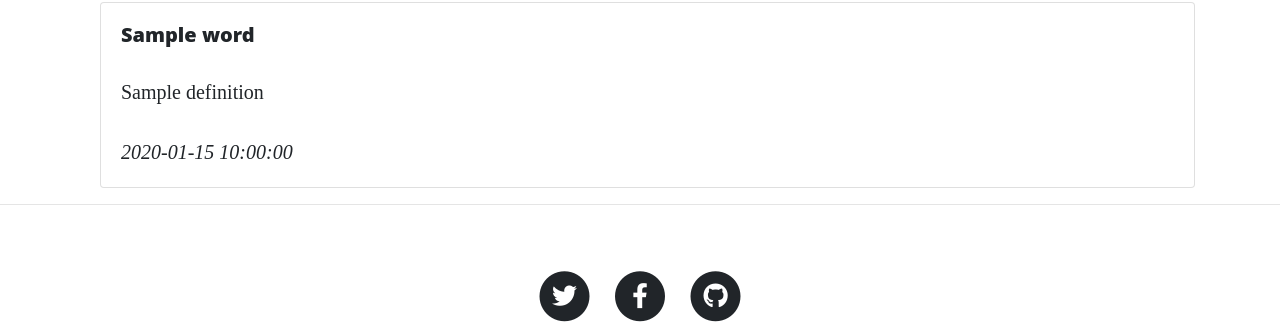
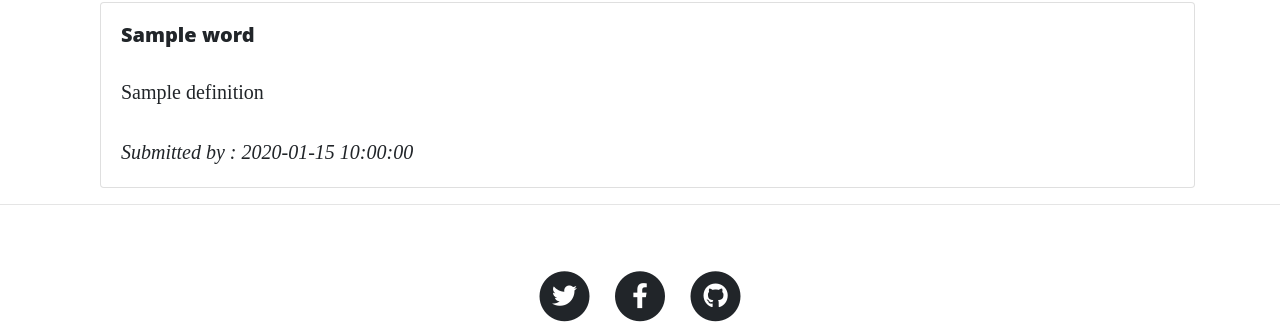
Before and after one commit to Code-Institute-Submissions/MaggieWalsh-LexiCorkResub, a Flask app: page /alphabet/1 in a window 1280 px wide. Shown: the part 839-1174 px from the top of the page. Run offline with Flask 2, Linux system fonts and the light colour scheme; a database or web service that is not in the repository returns one stand-in record (values such as "Sample title"); some libraries are stand-ins or nearby versions.

```diff
--- a/templates/alphabet.html
+++ b/templates/alphabet.html
@@ -18,7 +18,7 @@
           <div class="card-body">
             <h5 class="card-title">{{ word.word }}</h5>
             <p class="card-text">{{ word.definition }}</p>
-            <p class="card-text"><em>{{ word.created }}</em></p>
+            <p class="card-text"><em>Submitted by : {{ word.created }}</em></p>
           </div>
         </div>
         {% endfor %}
```
